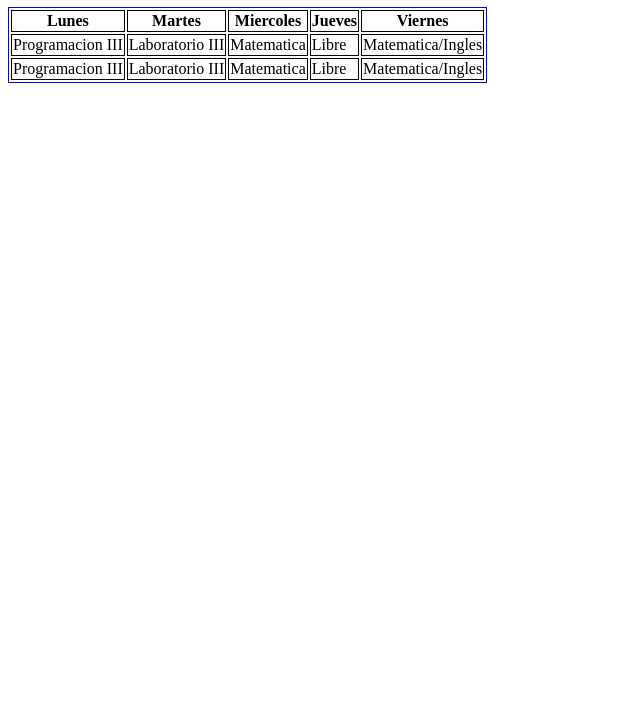
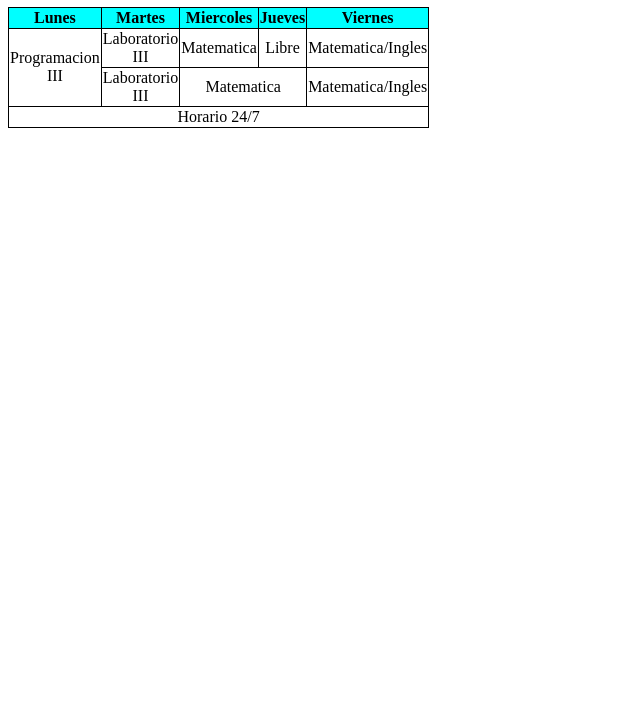
Before and after one commit to FabellaSr/Laboratorio_3, a plain HTML site: page Clase3-A/index.html in a window 1280 px wide. Shown: the part 73-800 px from the top of the page, without its empty margins (0-640 px from the left). Drawn offline with Linux system fonts and the light colour scheme.

Commit message:
Subida practica Clase 3 Labo
Subida de la practica de labo 3

```diff
--- /dev/null
+++ b/Clase3-A/Ejercicio/Ejercicio1/estilo.css
@@ -0,0 +1,17 @@
+table, th, td{
+    border: 1px solid black;
+
+}
+table{
+    border-collapse: collapse;
+}
+td{
+    padding-left: 10px,20px;
+    text-align: center;
+
+}
+#tablaMaterias{
+    border-color: blue;
+    height: 50px;
+    width: 100px;
+}
--- /dev/null
+++ b/Clase3-A/Ejercicio/Ejercicio2/estilo.css
@@ -0,0 +1,22 @@
+table, th, td{
+    border: 1px solid black;
+
+}
+table{
+    border-collapse: collapse;
+}
+td{
+    padding-left: 10px,20px;
+    text-align: center;
+
+}
+tr
+{
+    height: 40px;
+
+}
+#tablaMaterias{
+    border-color: blue;
+    height: 50px;
+    width: 100px;
+}
--- a/Clase3-A/EstilosCss/estilos.css
+++ b/Clase3-A/EstilosCss/estilos.css
@@ -1,13 +1,39 @@
+/*
+*{
+    box-sizing: border-box;
+    margin: 0;
+    padding: 0;
+}
+
+h1{
+    height: 100px;
+    width: 500px;
+    border : 3px solid black;
+    padding: 10px;
+}
 .verde
 {
     border-color: green;
-}
+}*/
 
 table, th, td{
     border: 1px solid black;
 
 }
+table{
+    border-collapse: collapse;
+}
+td{
+    padding-left: 10px,20px;
+    text-align: center;
 
+}
 #tablaMaterias{
     border-color: blue;
+    height: 50px;
+    width: 100px;
 }
+
+thead{
+    background-color: aqua;
+}
--- a/Clase3-A/index.html
+++ b/Clase3-A/index.html
@@ -22,20 +22,23 @@
         </thead>
         <tbody>
             <tr>
-                <td>Programacion III</td>
+                <!-- rowspan extiende la columna hacia abajo cuantos lugares le indique -->
+                <td rowspan="2">Programacion III</td>
                 <td>Laboratorio III</td>
                 <td>Matematica</td>
                 <td>Libre</td>
                 <td>Matematica/Ingles</td>
             </tr>
             <tr>
-                <td>Programacion III</td>
+                <!-- <td>Programacion III</td> -->
                 <td>Laboratorio III</td>
-                <td>Matematica</td>
-                <td>Libre</td>
+                <td colspan="2">Matematica</td>
                 <td>Matematica/Ingles</td>
             </tr>
         </tbody>
+        <tfoot>
+            <tr><td colspan="5">Horario 24/7</td></tr>
+        </tfoot>
     </table>
 
 </body>
```
Also changed, not shown: Clase3-A/Ejercicio/Ejercicio1/index.html (added, +41 -0 lines), Clase3-A/Ejercicio/Ejercicio2/index.html (added, +45 -0 lines).
